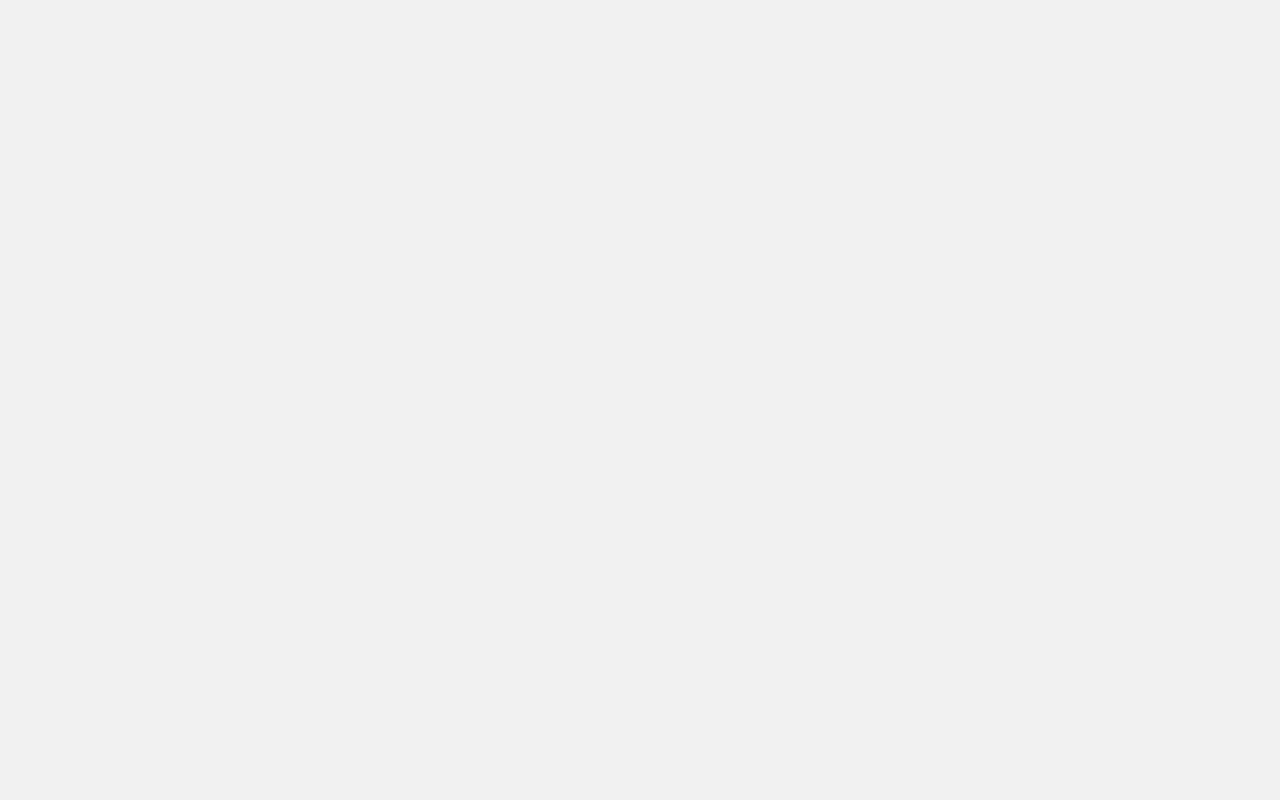
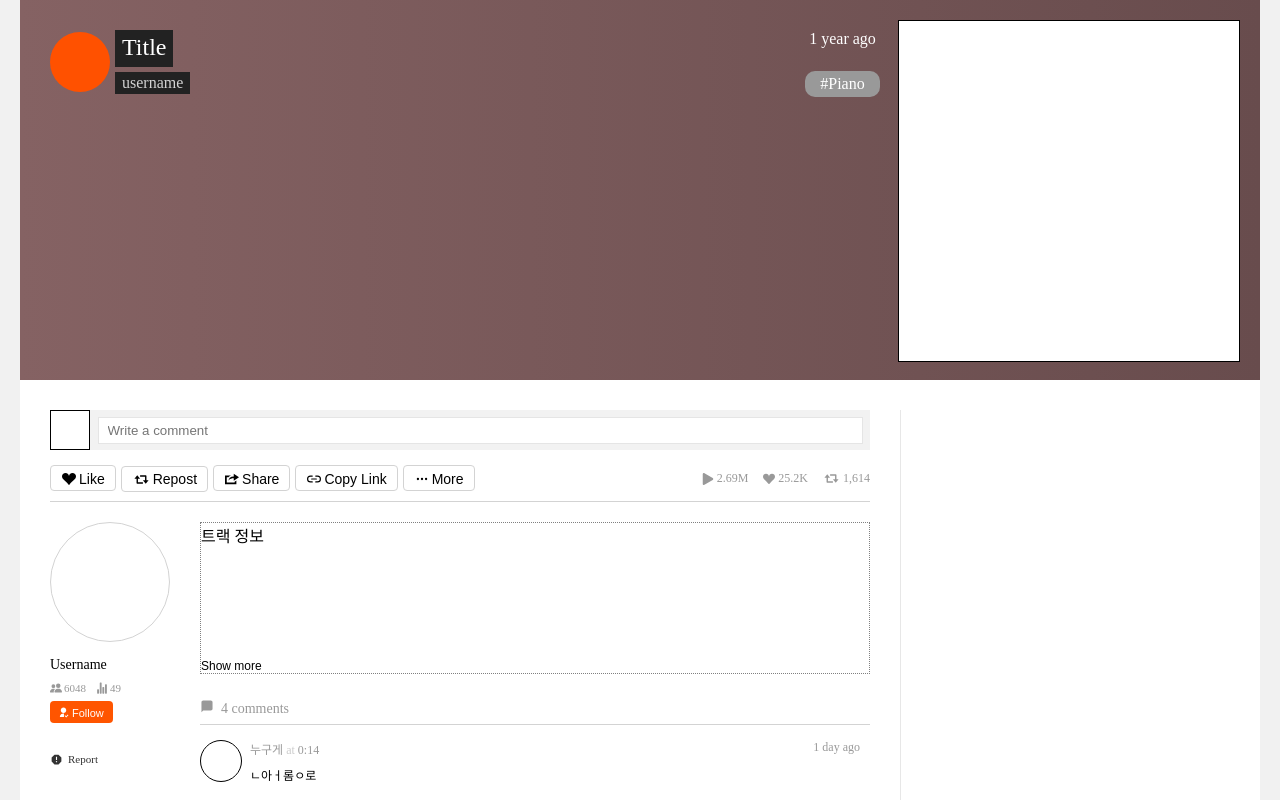
Before and after one commit to wafflestudio19-5/team10-web, a React (Create React App) app: page / in a window 1280 px wide. Shown: the top 800 px of the page. Built offline with nearby package versions, Linux system fonts and the light colour scheme.

Commit message:
docs app.tsx(return 변경)

```diff
--- a/src/App.tsx
+++ b/src/App.tsx
@@ -1,7 +1,8 @@
 import React from "react";
+import TrackPage from "./components/ArtistPage/Track/TrackPage";
 
 function App() {
-  return <div></div>;
+  return <TrackPage />;
 }
 
 export default App;
```
Also changed, not shown: 1 other file (tests, documents, lock files or other folders).
